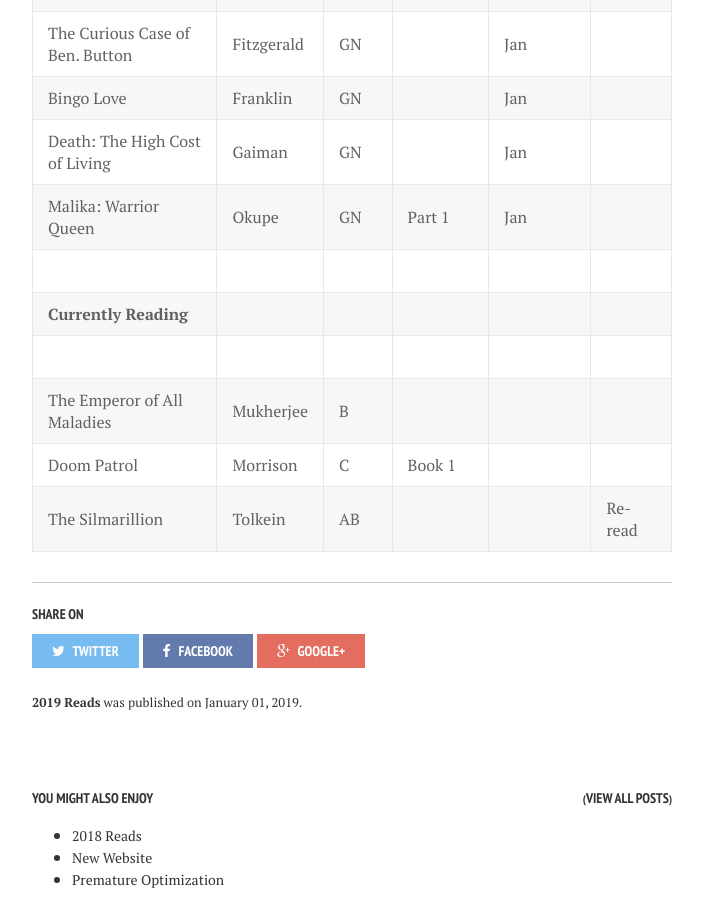
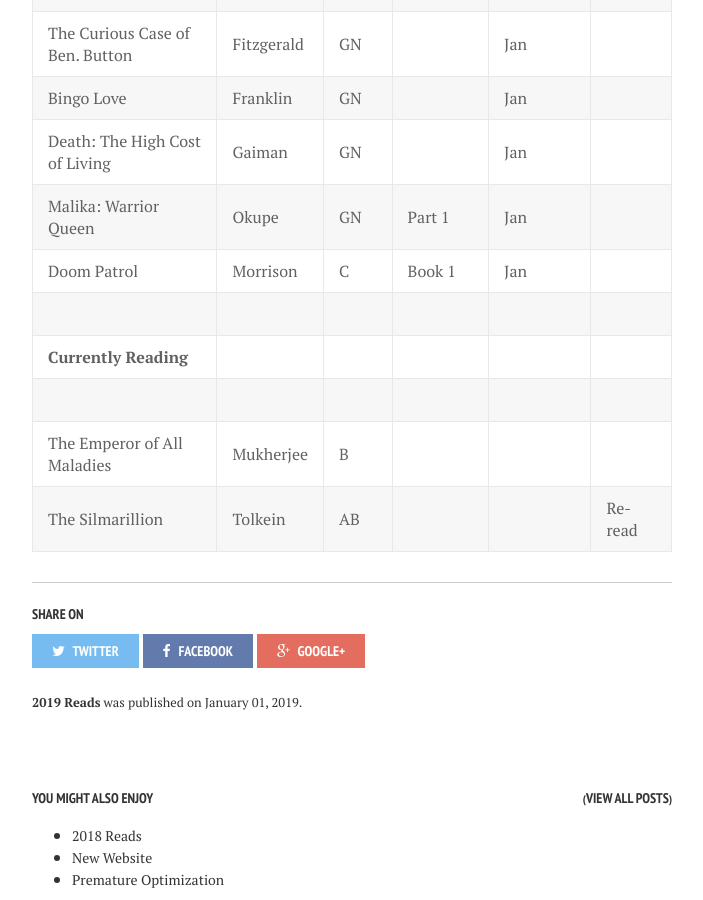
Before and after one commit to calebwherry/calebwherry.github.io, a Jekyll site: the page built from _posts/2019-01-01-2019-Reads.md, in a window 1280 px wide and 900 px high, scrolled down 759 px. Shown: the whole window, without its empty margins (288-991 px from the left). Built offline with Jekyll 4.4.1, drawn with Linux system fonts in a browser that asks for light colours; nearby versions of some CDN libraries; comment, search, counter and statistics services are not loaded.

Commit message:
Added new 2019 read.

```diff
--- a/_posts/2019-01-01-2019-Reads.md
+++ b/_posts/2019-01-01-2019-Reads.md
@@ -33,9 +33,9 @@
 | Bingo Love                         | Franklin   | GN    |         | Jan          |                     |
 | Death: The High Cost of Living     | Gaiman     | GN    |         | Jan          |                     |
 | Malika: Warrior Queen              | Okupe      | GN    | Part 1  | Jan          |                     |
+| Doom Patrol                        | Morrison   | C     | Book 1  | Jan          |                     |
 |                                    |            |       |         |              |                     |
 | <b>Currently Reading</b>           |            |       |         |              |                     |
 |                                    |            |       |         |              |                     |
 | The Emperor of All Maladies        | Mukherjee  | B     |         |              |                     |
-| Doom Patrol                        | Morrison   | C     | Book 1  |              |                     |
 | The Silmarillion                   | Tolkein    | AB    |         |              | Re-read             |
```
